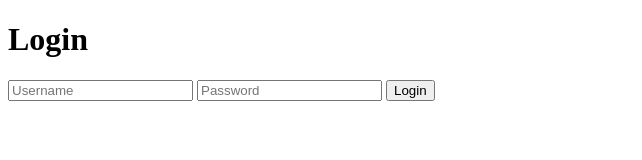
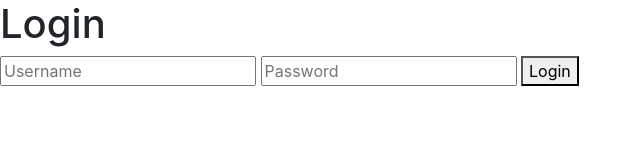
Before and after one commit to naiz19232/ictak2, a plain HTML site: page index.html in a window 1280 px wide. Shown: the whole page, without its empty margins (0-642 px from the left). Drawn offline with nearby package versions, Linux system fonts and the light colour scheme.

Commit message:
Update index.html

```diff
--- a/index.html
+++ b/index.html
@@ -2,6 +2,9 @@
 <html>
 <head>
     <title>Login</title>
+    <!-- Add Bootstrap CSS link in the head section of your HTML -->
+<link rel="stylesheet" href="https://maxcdn.bootstrapcdn.com/bootstrap/4.5.2/css/bootstrap.min.css">
+
 </head>
 <body>
     <h1>Login</h1>
```
